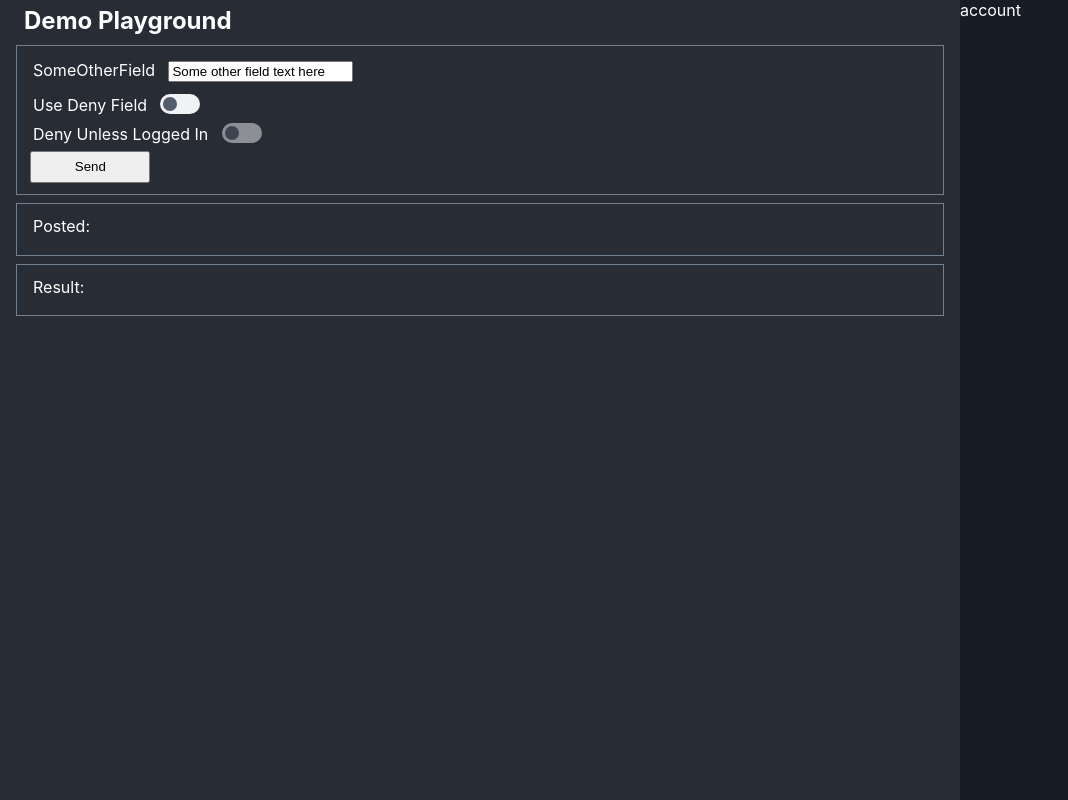
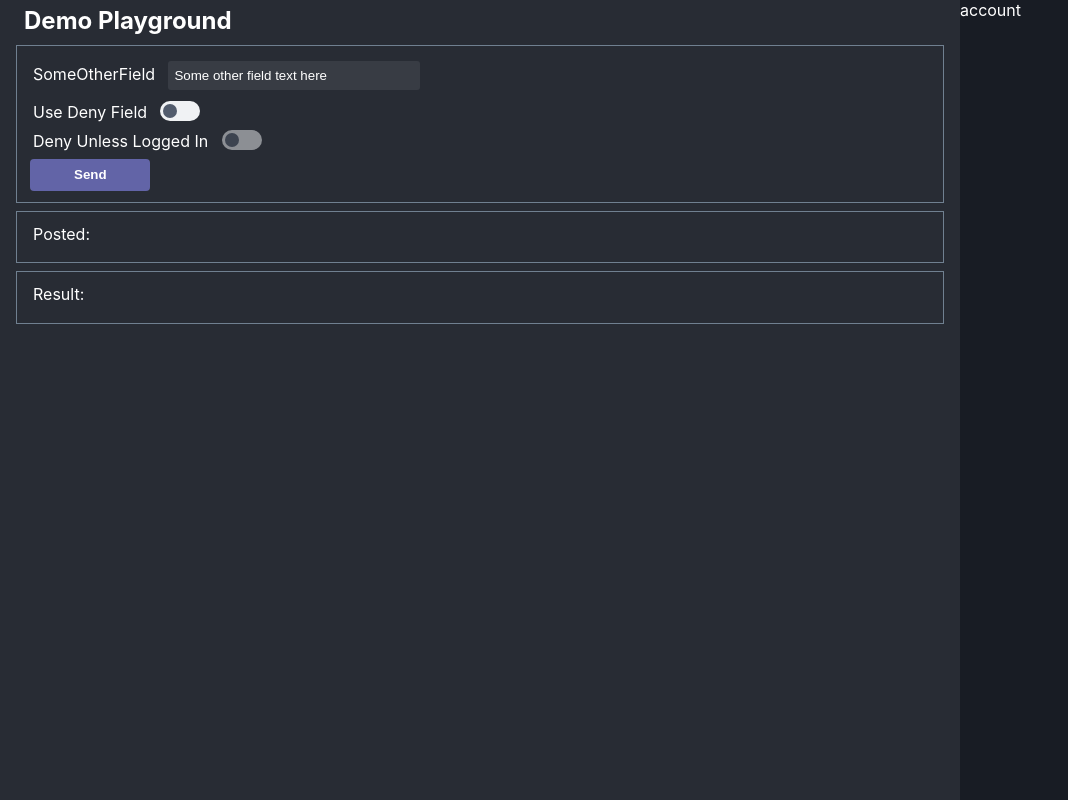
Before and after one commit to Yakyyaky/AspNetCoreReactDemo, a React (Create React App) app in the folder AspNetCoreReactDemo/ClientApp/: page / in a window 1280 px wide. Shown: the whole page, without its empty margins (0-1068 px from the left). Built offline with nearby package versions, Linux system fonts and the light colour scheme.

Commit message:
textinput styling and component

```diff
--- a/AspNetCoreReactDemo/ClientApp/src/components/ApiPlaygroundView.module.scss
+++ b/AspNetCoreReactDemo/ClientApp/src/components/ApiPlaygroundView.module.scss
@@ -8,6 +8,7 @@
 
   label > input {
     margin: 0.25em 1em;
+    width: 240px;
   }
 
   .group {
--- a/AspNetCoreReactDemo/ClientApp/src/components/ApiPlaygroundView.tsx
+++ b/AspNetCoreReactDemo/ClientApp/src/components/ApiPlaygroundView.tsx
@@ -5,6 +5,7 @@ import { HttpError } from '../api/helpers'
 import { ModelType } from '../models/modelType'
 import css from './ApiPlaygroundView.module.scss'
 import Button from './Button'
+import TextInput from './TextInput'
 import Toggle from './Toggle'
 
 interface props {
@@ -46,7 +47,7 @@ export default function ApiPlaygroundView({ className }: props) {
   return <div className={classNames(css.container, className)}>
     <h2>Demo Playground</h2>
     <div className={classNames(css.container, css.group)}>
-      <label>SomeOtherField<input value={someOtherField} onChange={e => setSomeOtherField(e.currentTarget.value)} /></label>
+      <label>SomeOtherField<TextInput value={someOtherField} onChange={e => setSomeOtherField(e.currentTarget.value)} /></label>
       <label>Use Deny Field<Toggle value={hasDenyField} onChange={e => setHasDenyField(e)} /></label>
       <label>Deny Unless Logged In<Toggle value={denyUnlessLoggedIn} onChange={e => setDenyUnlessLoggedIn(e)} disabled={!hasDenyField} /></label>
       <Button onClick={() => testModel()}>Send</Button>
--- a/AspNetCoreReactDemo/ClientApp/src/components/Button.module.scss
+++ b/AspNetCoreReactDemo/ClientApp/src/components/Button.module.scss
@@ -1,4 +1,9 @@
 .button {
   min-height: 32px;
   width: 120px;
+  background-color: #6264a7;
+  border-radius: 4px;
+  border-style: none;
+  color: white;
+  font-weight: bold;
 }
--- /dev/null
+++ b/AspNetCoreReactDemo/ClientApp/src/components/TextInput.module.scss
@@ -0,0 +1,13 @@
+.input {
+  padding: 0.3rem 0.25rem;
+  border: 2px solid transparent;
+  margin: 0.5rem 0;
+  border-radius: 3px;
+  background: #383c44;
+  color: white;
+
+  &:focus {
+    border-bottom-color: #6264a7;
+    outline: none;
+  }
+}
--- /dev/null
+++ b/AspNetCoreReactDemo/ClientApp/src/components/TextInput.tsx
@@ -0,0 +1,12 @@
+import classNames from 'classnames'
+import React from 'react'
+import css from './TextInput.module.scss'
+
+type props = {
+  classNames?: string
+
+} & React.InputHTMLAttributes<HTMLInputElement>
+
+export default function TextInput(props: React.PropsWithChildren<props>) {
+  return <input className={classNames(css.input, props.className)} {...props} />
+}
```
